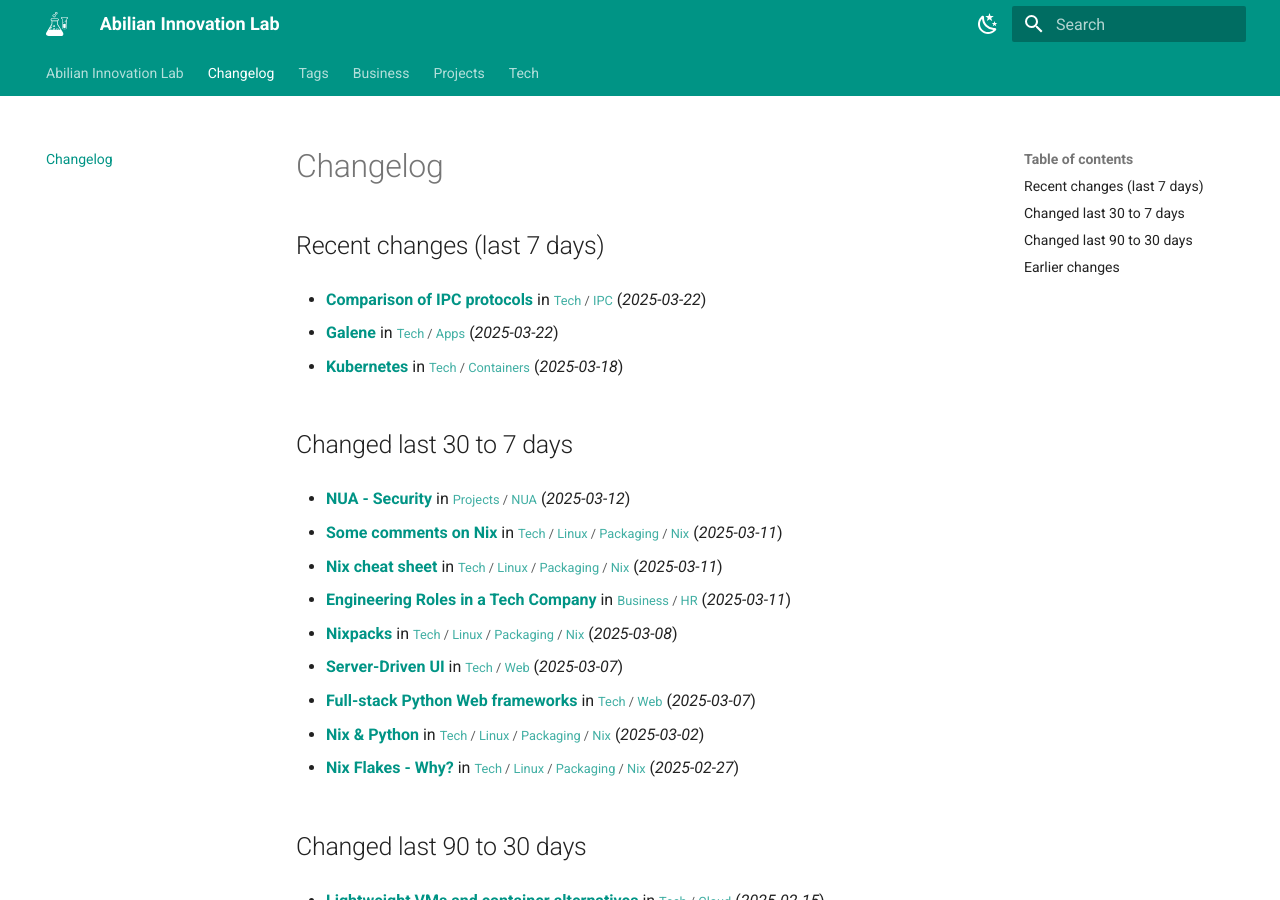
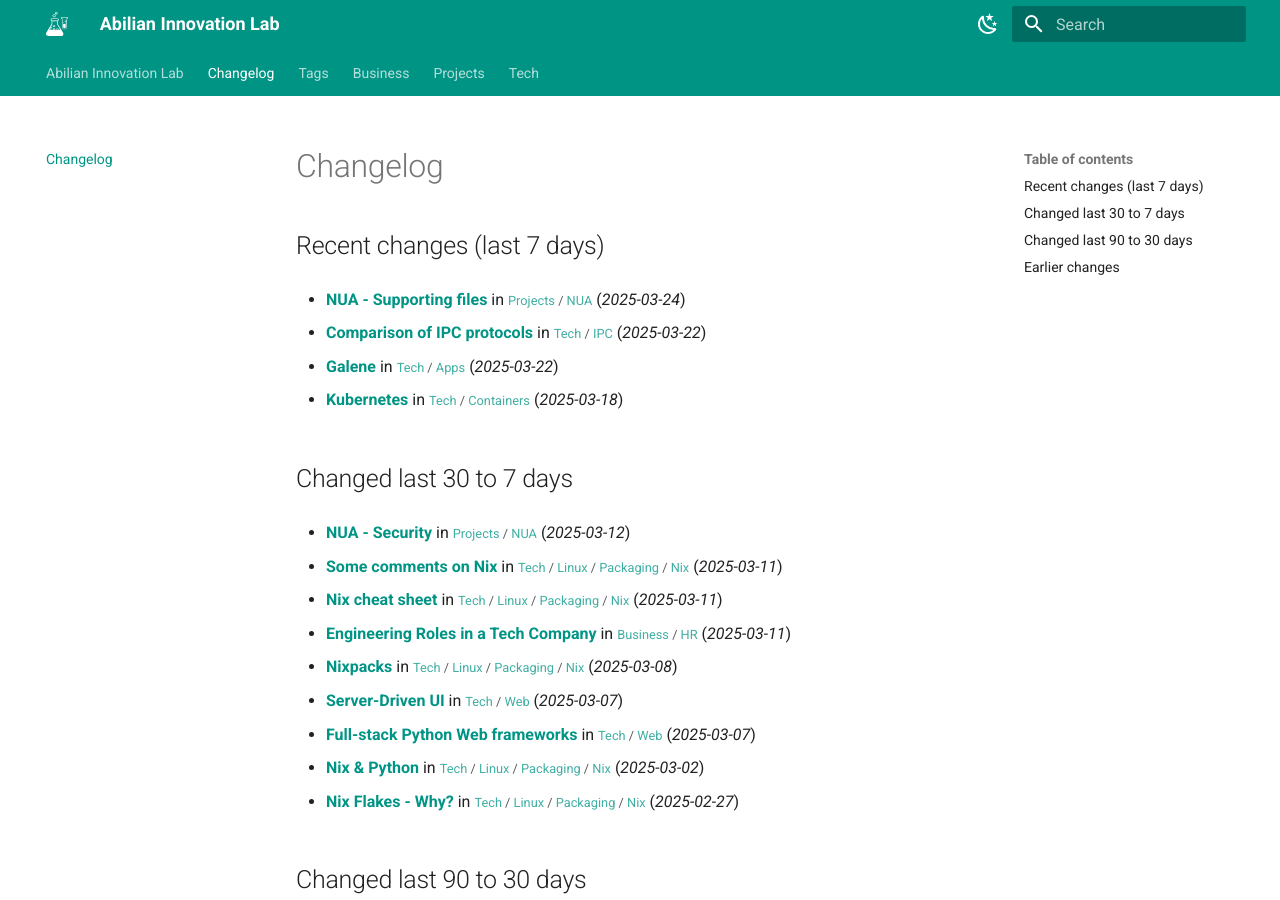
Before and after one commit to abilian/lab.abilian.com, an MkDocs documentation site: the page built from docs/changelog.md, in a window 1280 px wide and 900 px high. Built offline with MkDocs 1.6.1 and Material for MkDocs 9.7.7, drawn with Linux system fonts in a browser that asks for light colours; comment, search, counter and statistics services are not loaded.

Commit message:
Update content

```diff
--- a/docs/changelog.md
+++ b/docs/changelog.md
@@ -1,6 +1,8 @@
 # Changelog
 
 ## Recent changes (last 7 days)
+
+- **[NUA - Supporting files](/Projects/NUA/NUA - Supporting files/)** in <small>[Projects](/Projects/00 Projects/) / [NUA](/Projects/NUA/00 NUA/)</small> (*2025-03-24*)
 
 - **[Comparison of IPC protocols](/Tech/IPC/Comparison of IPC protocols/)** in <small>[Tech](/Tech/00 Technology/) / [IPC](/Tech/IPC/Comparison of IPC protocols/)</small> (*2025-03-22*)
 
```
